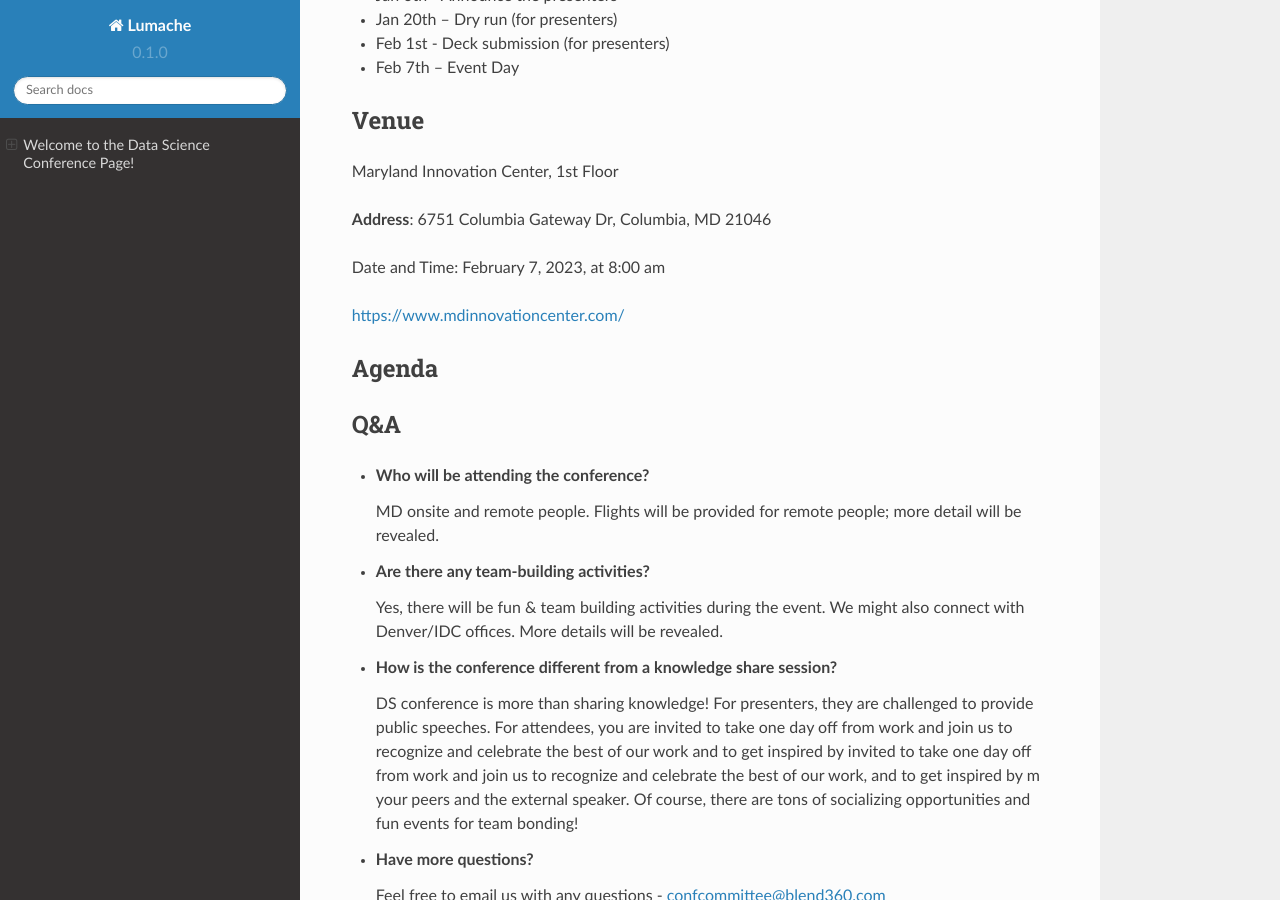
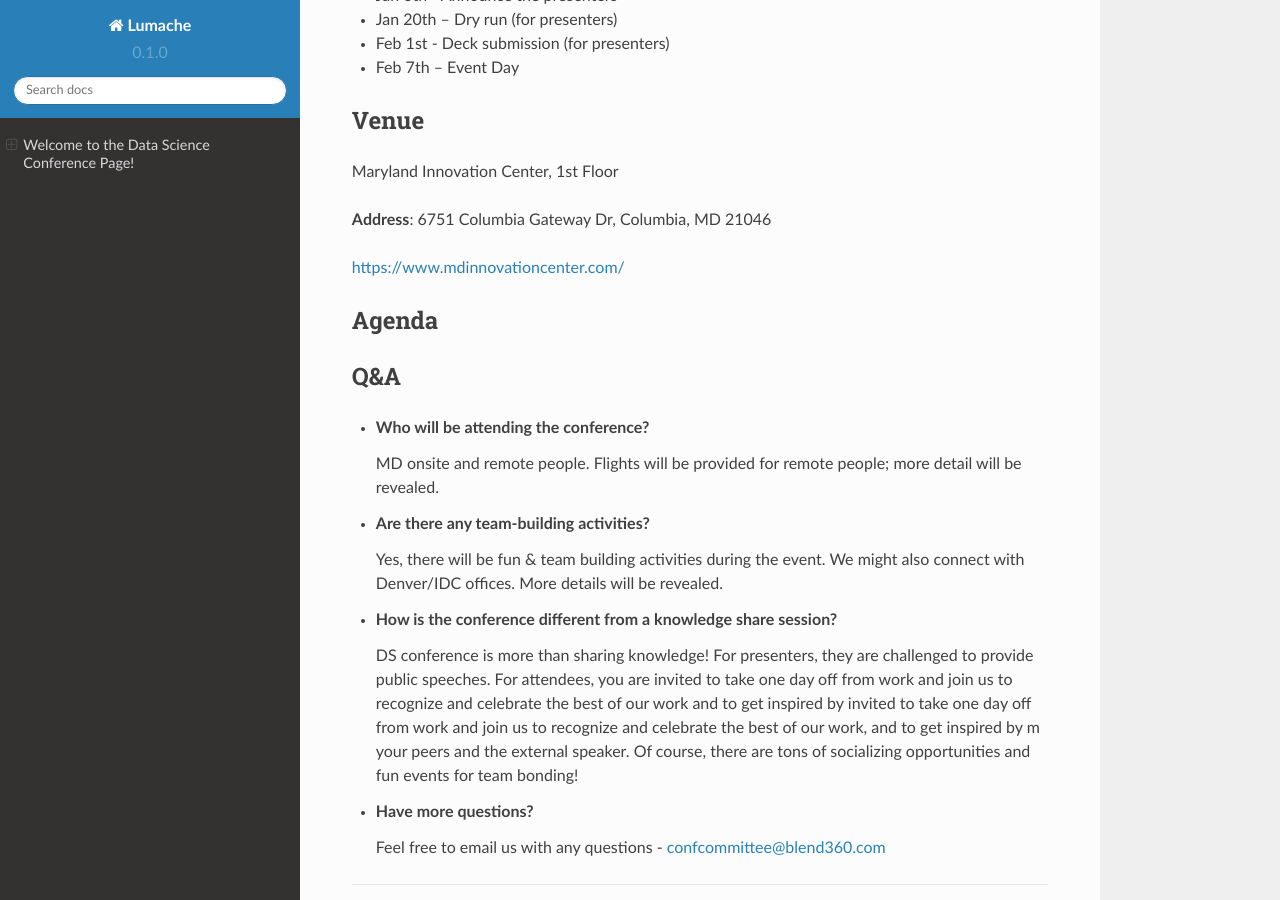
Before and after one commit to qizhewww/Data-Science-Conference, a Sphinx documentation site: the page built from docs/source/index.rst, in a window 1280 px wide and 900 px high, scrolled down 528 px. Built offline with Sphinx 7.4.7 and the Read the Docs theme 2.0.0, drawn with Linux system fonts in a browser that asks for light colours.

Commit message:
Update index.rst

```diff
--- a/docs/source/index.rst
+++ b/docs/source/index.rst
@@ -30,8 +30,6 @@ Venue
 Maryland Innovation Center, 1st Floor
 
 **Address**: 6751 Columbia Gateway Dr, Columbia, MD 21046
-
-Date and Time: February 7, 2023, at 8:00 am
 
 https://www.mdinnovationcenter.com/
 
```
